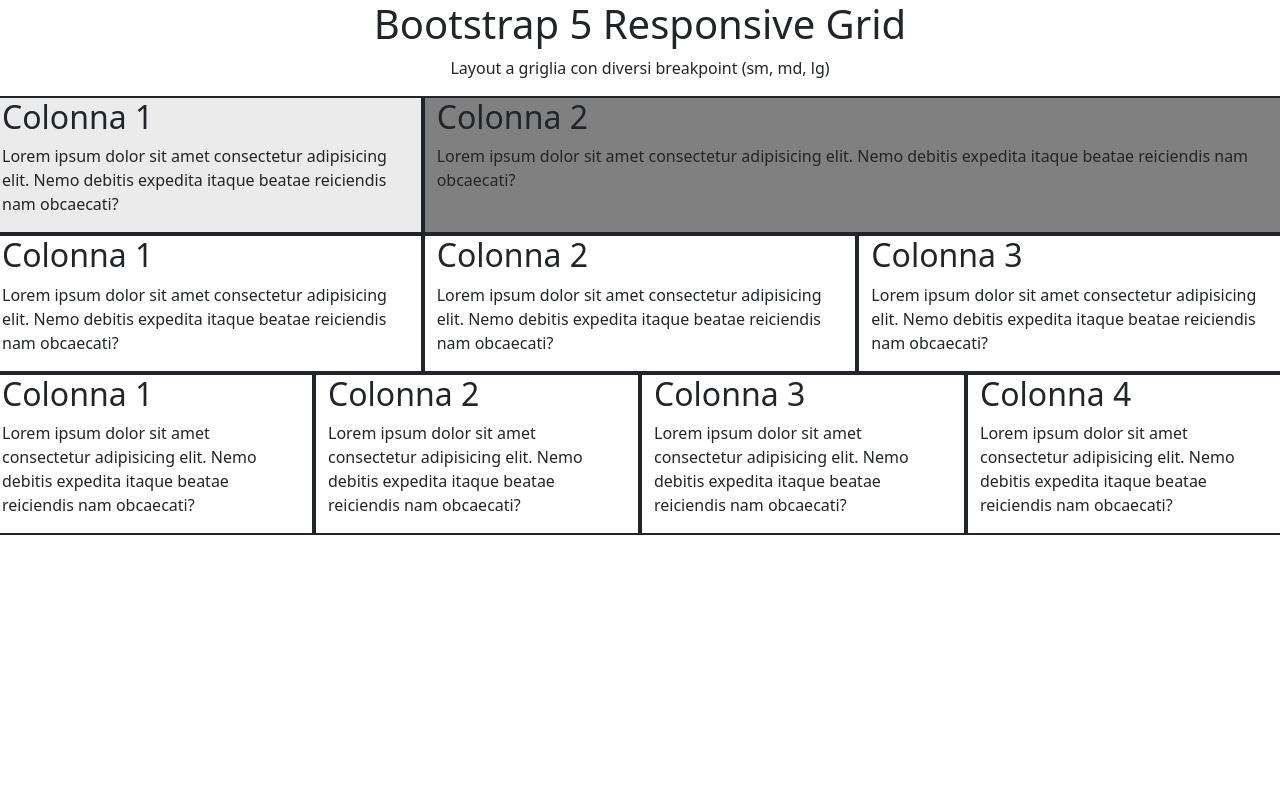
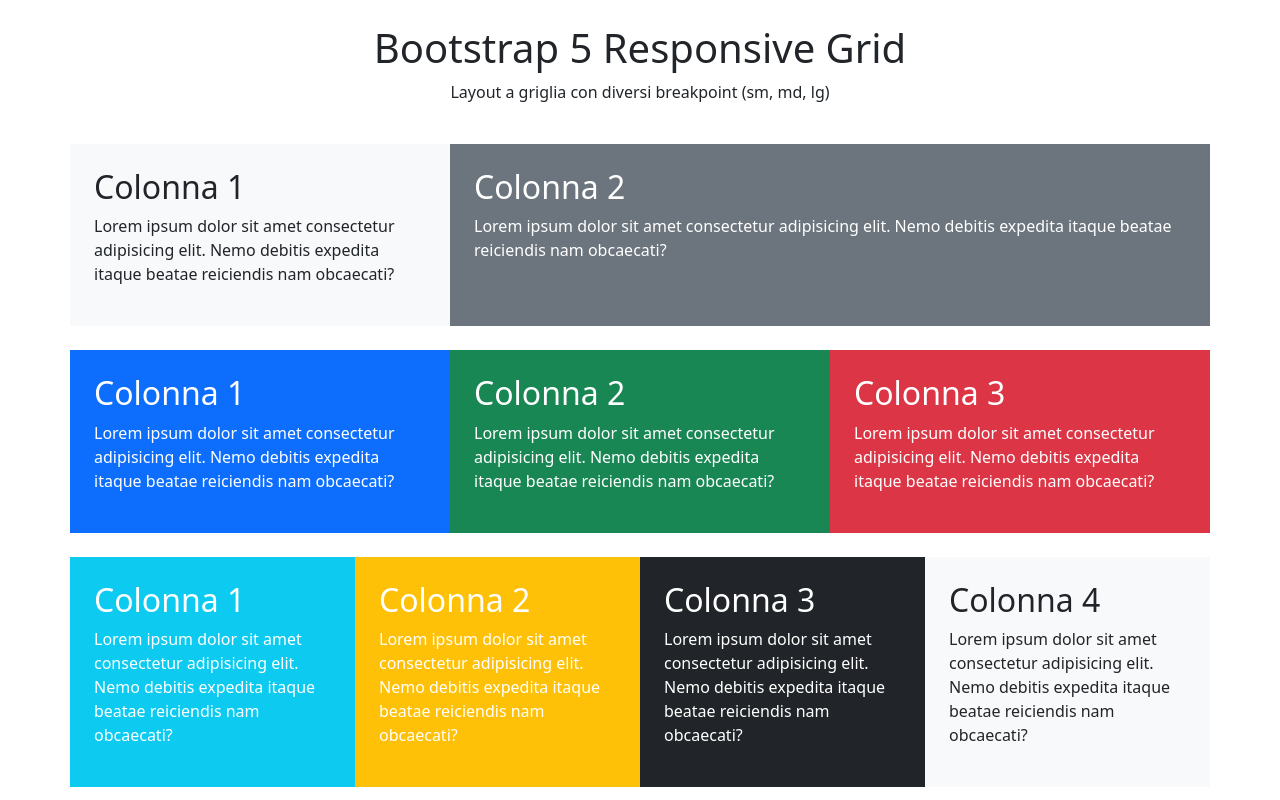
Before and after one commit to AndreaPotenza3/htmlcss-bootstrap-layout, a plain HTML site: page index.html in a window 1280 px wide. Drawn offline with nearby package versions, Linux system fonts and the light colour scheme.

Commit message:
completo

```diff
--- a/index.html
+++ b/index.html
@@ -7,9 +7,9 @@
     <link href="https://cdn.jsdelivr.net/npm/bootstrap@5.3.3/dist/css/bootstrap.min.css" rel="stylesheet" integrity="sha384-QWTKZyjpPEjISv5WaRU9OFeRpok6YctnYmDr5pNlyT2bRjXh0JMhjY6hW+ALEwIH" crossorigin="anonymous">
 </head>
 <body>
-    <div class=".container text-center">
+    <div class="container text-center">
         <div class="row">
-            <div class="col-12">
+            <div class="col-12 p-4">
                 <h1>
                     Bootstrap 5 Responsive Grid
                 </h1>
@@ -19,9 +19,9 @@
             </div>
         </div>
     </div>
-    <div class=".container-sm">
+    <div class="container">
         <div class="row">
-            <div style="border: 2px solid; background-color: rgb(235, 235, 235);" class="col-sm-12  col-md-6 col-lg-4 debug">
+            <div style="background-color: #F8F9FA;" class="col-sm-12  col-md-6 col-lg-4 p-4">
                 <h2>
                     Colonna 1
                 </h2>
@@ -29,7 +29,7 @@
                     Lorem ipsum dolor sit amet consectetur adipisicing elit. Nemo debitis expedita itaque beatae reiciendis nam obcaecati?
                 </p>
             </div>
-            <div style="border: 2px solid; background-color: gray;" class="col-12 col-md-6 col-lg-8 debug">
+            <div style="background-color: #6C757D; color: white" class="col-12 col-md-6 col-lg-8 p-4 debug">
                 <h2>
                     Colonna 2
                 </h2>
@@ -39,8 +39,8 @@
             </div>
 
         </div>
-        <div class="row">
-            <div style="border: 2px solid;" class="col-sm-6 col-md-4">
+        <div class="row" style="margin-top: 24px;">
+            <div style="background-color: #0D6EFD; color: white" class="col-sm-6 col-md-4 p-4">
                 <h2>
                     Colonna 1
                 </h2>
@@ -49,7 +49,7 @@
                     Lorem ipsum dolor sit amet consectetur adipisicing elit. Nemo debitis expedita itaque beatae reiciendis nam obcaecati?
                 </p>
             </div>
-            <div style="border: 2px solid;" class="col-sm-6 col-md-4">
+            <div style="background-color: #198754; color: white" class="col-sm-6 col-md-4 p-4">
                 <h2>
                     Colonna 2
                 </h2>
@@ -58,7 +58,7 @@
                     Lorem ipsum dolor sit amet consectetur adipisicing elit. Nemo debitis expedita itaque beatae reiciendis nam obcaecati?
                 </p>
             </div>
-            <div style="border: 2px solid;" class="col-sm-12 col-md-4">
+            <div style="background-color: #DC3545; color: white" class="col-sm-12 col-md-4 p-4">
                 <h2>
                     Colonna 3
                 </h2>
@@ -68,8 +68,8 @@
                 </p>
             </div>
         </div>
-        <div class="row">
-            <div style="border: 2px solid;" class="col-sm-6 col-md-3">
+        <div class="row" style="margin-top: 24px;">
+            <div style="background-color: #0DCAF0; color: white" class="col-sm-6 col-md-3 px-4 p-4">
                 <h2>
                     Colonna 1
                 </h2>
@@ -78,7 +78,7 @@
                     Lorem ipsum dolor sit amet consectetur adipisicing elit. Nemo debitis expedita itaque beatae reiciendis nam obcaecati?
                 </p>
             </div>
-            <div style="border: 2px solid;" class="col-sm-6 col-md-3">
+            <div style="background-color: #FFC107; color: white" class="col-sm-6 col-md-3 p-4">
                 <h2>
                     Colonna 2
                 </h2>
@@ -87,7 +87,7 @@
                     Lorem ipsum dolor sit amet consectetur adipisicing elit. Nemo debitis expedita itaque beatae reiciendis nam obcaecati?
                 </p>
             </div>
-            <div style="border: 2px solid;" class="col-sm-6 col-md-3">
+            <div style="background-color: #212529; color: white" class="col-sm-6 col-md-3 p-4">
                 <h2>
                     Colonna 3
                 </h2>
@@ -96,7 +96,7 @@
                     Lorem ipsum dolor sit amet consectetur adipisicing elit. Nemo debitis expedita itaque beatae reiciendis nam obcaecati?
                 </p>
             </div>
-            <div style="border: 2px solid;" class="col-sm-6 col-md-3">
+            <div style="background-color: #F8F9FA;" class="col-sm-6 col-md-3 p-4">
                 <h2>
                     Colonna 4
                 </h2>
```
